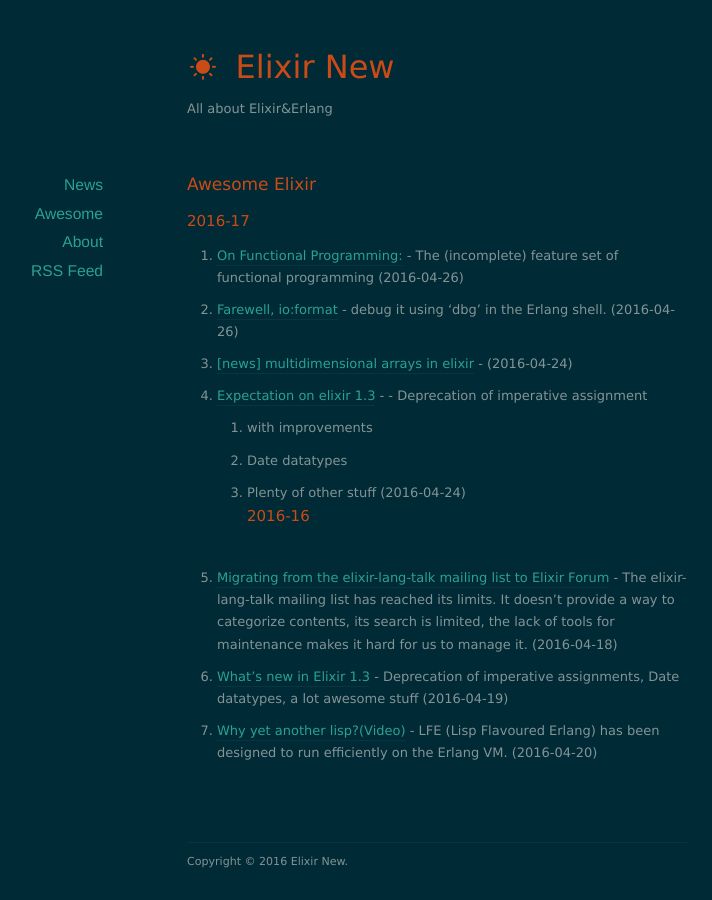
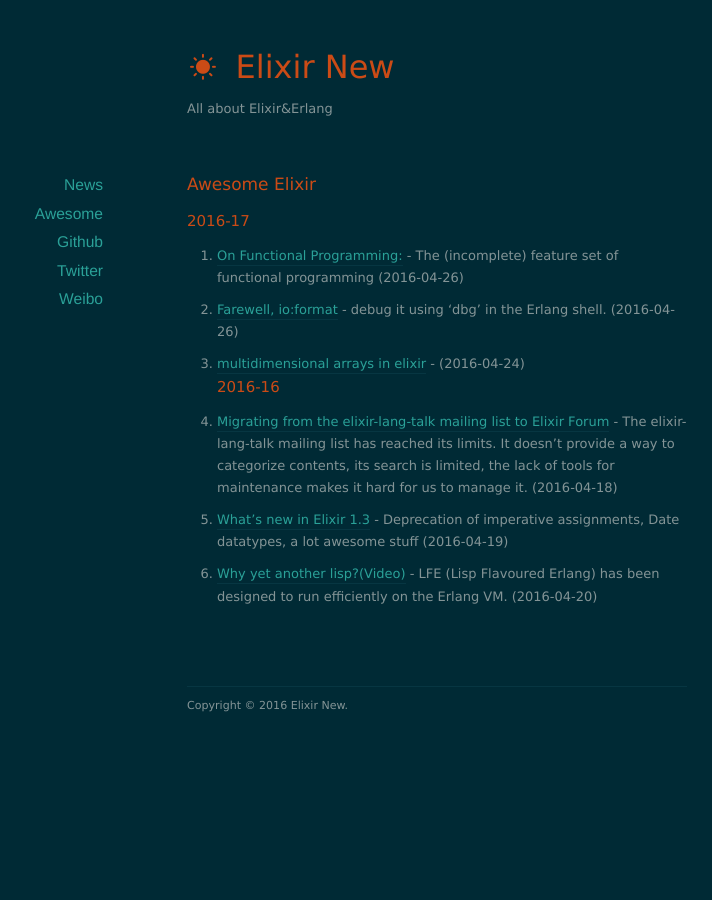
Before and after one commit to namjae/elixir-news.github.io, a Jekyll site: the page built from _posts/2016-04-09-news.markdown, in a window 1280 px wide. Shown: the whole page, without its empty margins (203-915 px from the left). Built offline with Jekyll 4.4.1, drawn with Linux system fonts in a browser that asks for light colours; nearby versions of some CDN libraries.

Commit message:
update twitter link

```diff
--- a/_layouts/default.html
+++ b/_layouts/default.html
@@ -35,8 +35,9 @@
         <ul>
           <li><a href="/news">News</a></li>
           <li><a href="/awesome">Awesome</a></li>
-          <li><a href="/about">About</a></li>
-          <li><a href="/feed.xml">RSS Feed</a></li>
+          <li><a href="https://github.com/elixir-news/elixir-news.github.io">Github</a><li>
+          <li><a href="https://twitter.com/erl_learn">Twitter</a><li>
+          <li><a href="http://weibo.com/zhongwencool">Weibo</a><li>
         </ul>
       </nav>
     </div>
--- a/_posts/2016-04-09-news.markdown
+++ b/_posts/2016-04-09-news.markdown
@@ -9,12 +9,7 @@
 * [On Functional Programming:](https://medium.com/@jlouis666/on-functional-programming-df28cc9078de#.i6osvk1ux) -
 The (incomplete) feature set of functional programming (2016-04-26)
 * [Farewell, io:format](http://blog.ikura.co/posts/farewell-io-format.html) - debug it using ‘dbg’ in the Erlang shell. (2016-04-26)
-* [[news] multidimensional arrays in elixir](- http://blog.danielberkompas.com/2016/04/23/multidimensional-arrays-in-elixir.html) -  (2016-04-24)
-* [Expectation  on elixir 1.3]( http://tuvistavie.com/tokyo.ex/#/) -    - Deprecation of imperative assignment
-   - with improvements
-   - Date datatypes
-   - Plenty of other stuff
- (2016-04-24)
+* [multidimensional arrays in elixir](- http://blog.danielberkompas.com/2016/04/23/multidimensional-arrays-in-elixir.html) -  (2016-04-24)
 ## 2016-16
 
 * [Migrating from the elixir-lang-talk mailing list to Elixir Forum](http://elixirforum.com/t/elixir-lang-talk-is-migrating-to-this-forum/358) - The elixir-lang-talk mailing list has reached its limits. It doesn't provide a way to categorize contents, its search is limited, the lack of tools for maintenance makes it hard for us to manage it.  (2016-04-18)
```
Also changed, not shown: 1 other file.
